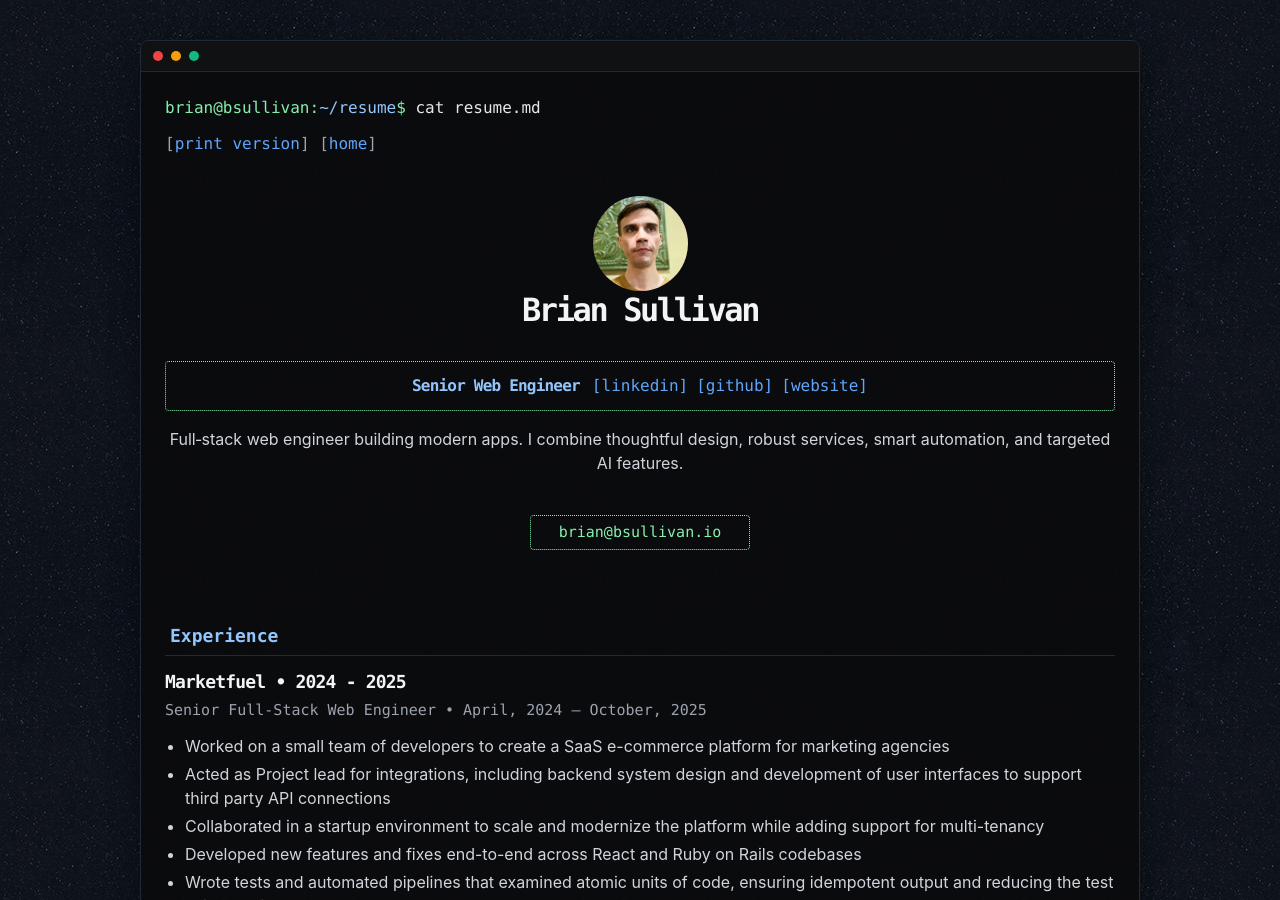
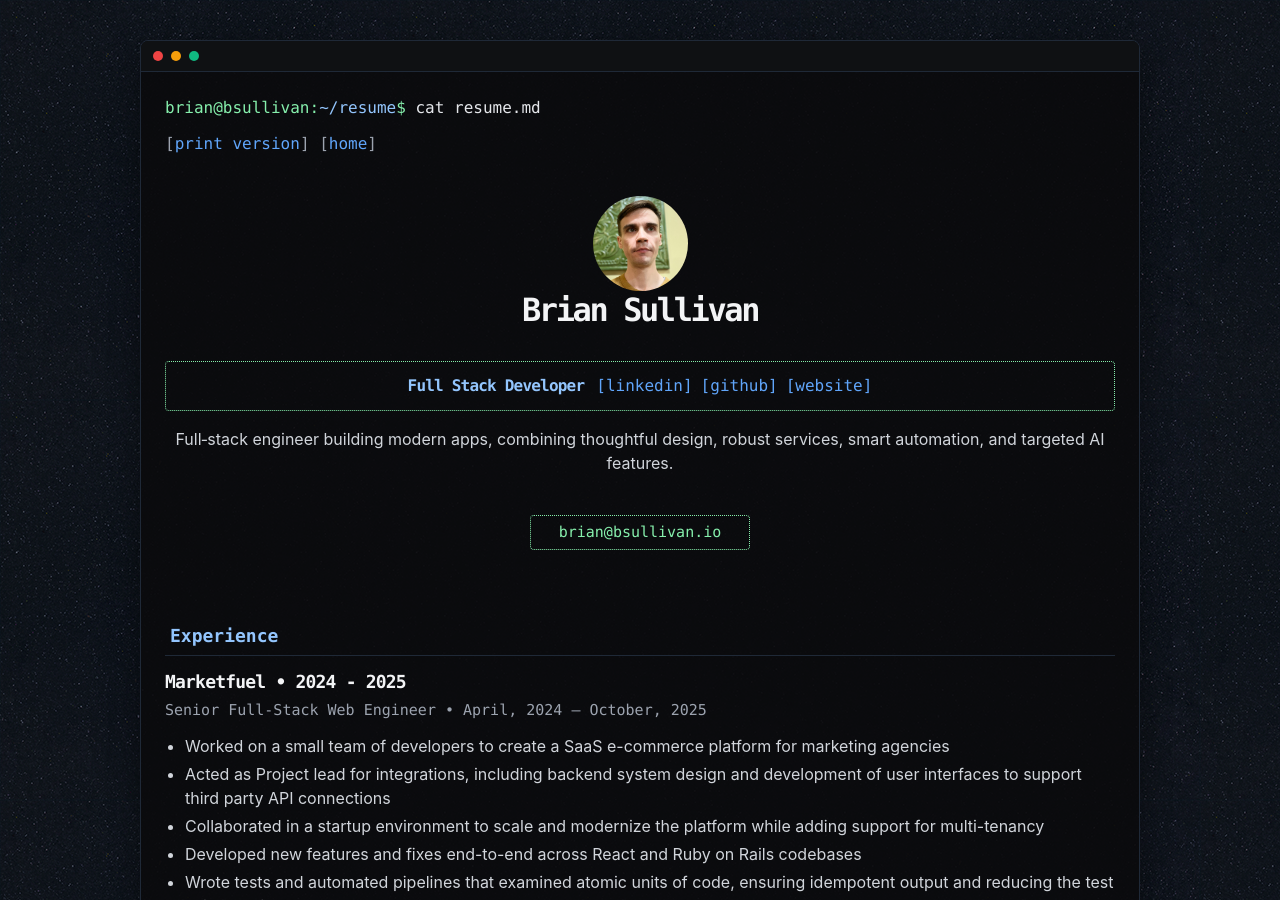
Before and after one commit to bsullivan-io/bsullivan.io, a Jekyll site: the page built from resume/index.html, in a window 1280 px wide and 900 px high. Built offline with Jekyll 4.4.1, drawn with Linux system fonts in a browser that asks for light colours.

Commit message:
update config

```diff
--- a/_config.yml
+++ b/_config.yml
@@ -11,7 +11,7 @@ sass:
 # Resume settings
 resume_avatar:                  "true"
 resume_name:                    "Brian Sullivan"
-resume_title:                   "Senior Web Engineer"
+resume_title:                   "Full Stack Developer"
 
 # used for the contact button in _layouts/resume.html
 resume_contact_email:           "brian@bsullivan.io"
@@ -23,7 +23,7 @@ resume_contact_address:         "143 Skillman Ave, #3C • Brooklyn NY 11211"
 resume_header_contact_info:     "143 Skillman Ave, #3C • Brooklyn NY 11211 • 732-600-6507 • brian@bsullivan.io"
 display_header_contact_info:    "false"
 
-resume_header_intro: "<p>Full‑stack web engineer building modern apps. I combine thoughtful design, robust services, smart automation, and targeted AI features.</p>"
+resume_header_intro: "<p>Full‑stack engineer building modern apps, combining thoughtful design, robust services, smart automation, and targeted AI features.</p>"
 
 # use "yes" to display the email contact button,
 # "no" to display an "I'm not looking for work" message,
```
